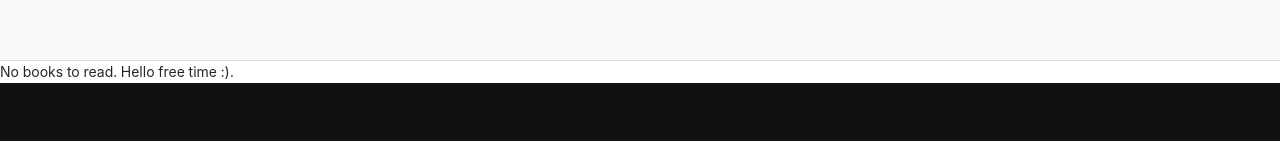
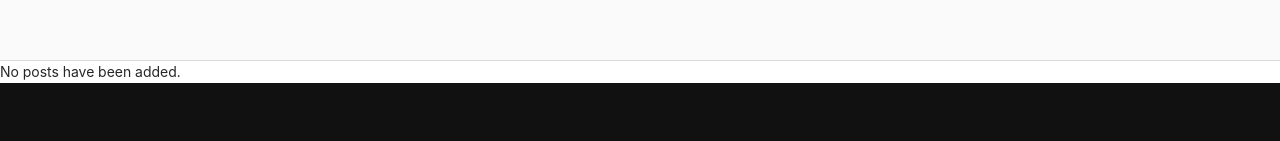
Before and after one commit to rlycano07/Voice, a React (Create React App) app in the folder voice/: page / in a window 1280 px wide. Shown: the part 3058-3199 px from the top of the page. Built offline with nearby package versions, Linux system fonts and the light colour scheme.

Commit message:
finished

```diff
--- a/voice/src/components/BookList.js
+++ b/voice/src/components/BookList.js
@@ -15,7 +15,7 @@ const BookList = () => {
 
     </div>
   ) : (
-    <div className="empty">No books to read. Hello free time :).</div>
+    <div className="empty">No posts have been added.</div>
   );
 }
 
```
